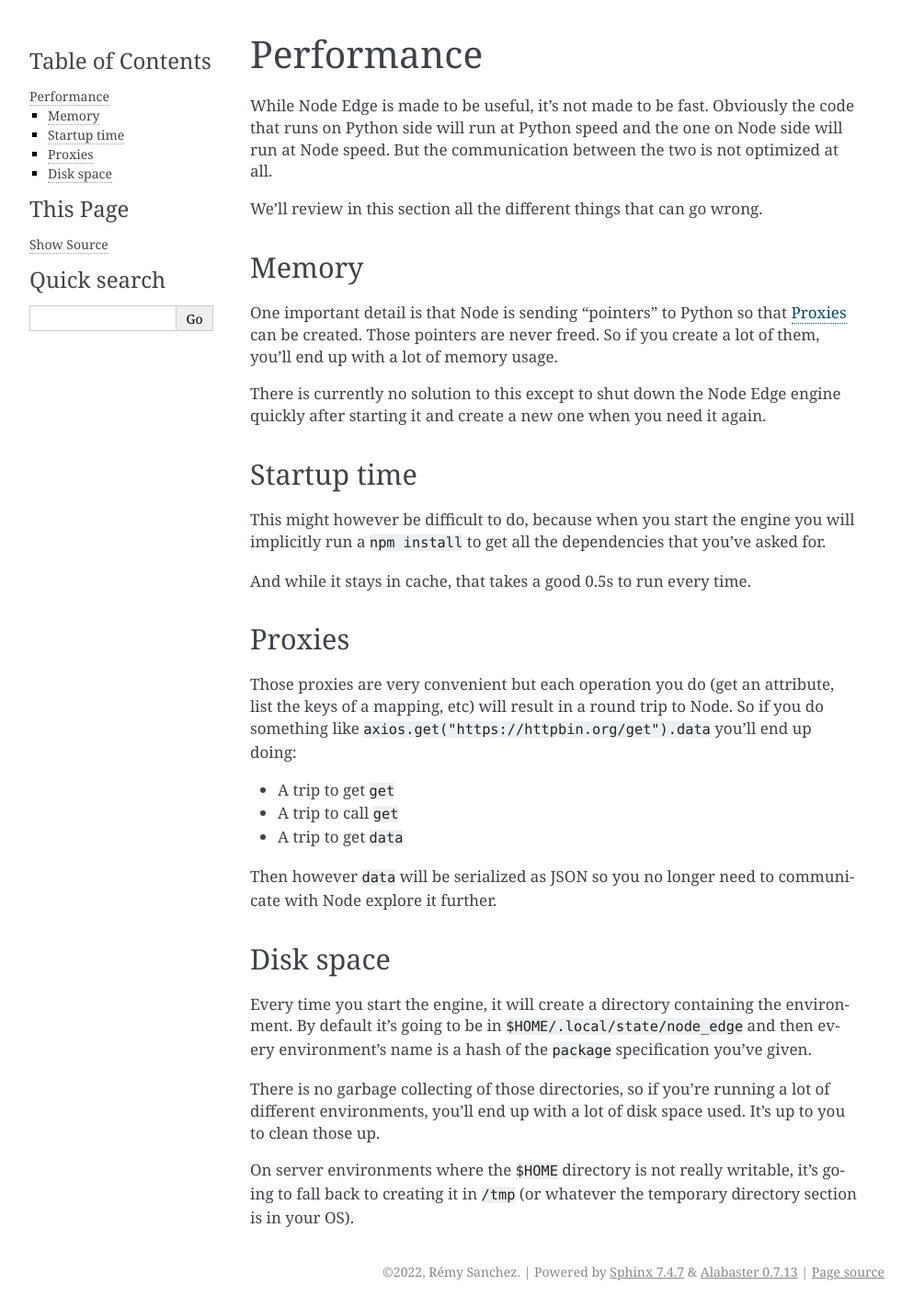
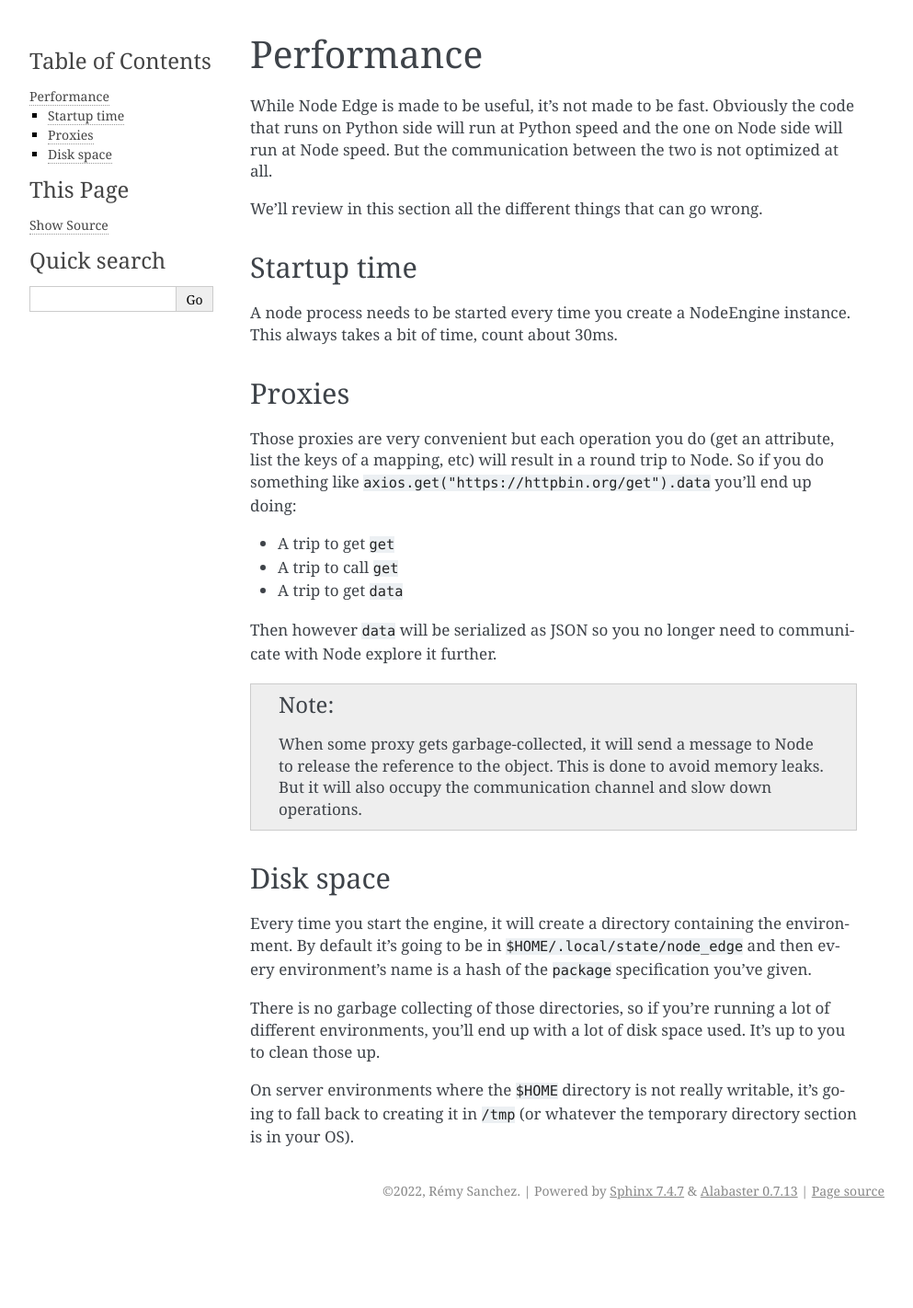
Before and after one commit to ModelW/py-node-edge, a Sphinx documentation site: the page built from doc/source/performance.md, in a window 1280 px wide. Shown: the whole page at 92% size, without its empty margins (148-1141 px from the left). Built offline with Sphinx 7.4.7, drawn with Linux system fonts in a browser that asks for light colours; after the commit the page ends 1334 px from its top, so only the background shows below that.

Commit message:
Update documentation

````diff
--- a/doc/source/performance.md
+++ b/doc/source/performance.md
@@ -7,22 +7,10 @@ at all.
 
 We'll review in this section all the different things that can go wrong.
 
-## Memory
-
-One important detail is that Node is sending "pointers" to Python so that
-[Proxies](proxies.md) can be created. Those pointers are never freed. So if you
-create a lot of them, you'll end up with a lot of memory usage.
-
-There is currently no solution to this except to shut down the Node Edge engine
-quickly after starting it and create a new one when you need it again.
-
 ## Startup time
 
-This might however be difficult to do, because when you start the engine you
-will implicitly run a `npm install` to get all the dependencies that you've
-asked for.
-
-And while it stays in cache, that takes a good 0.5s to run every time.
+A node process needs to be started every time you create a NodeEngine instance.
+This always takes a bit of time, count about 30ms.
 
 ## Proxies
 
@@ -38,6 +26,12 @@ doing:
 Then however `data` will be serialized as JSON so you no longer need to
 communicate with Node explore it further.
 
+```{note}
+When some proxy gets garbage-collected, it will send a message to Node to
+release the reference to the object. This is done to avoid memory leaks.
+But it will also occupy the communication channel and slow down operations.
+```
+
 ## Disk space
 
 Every time you start the engine, it will create a directory containing the
````
